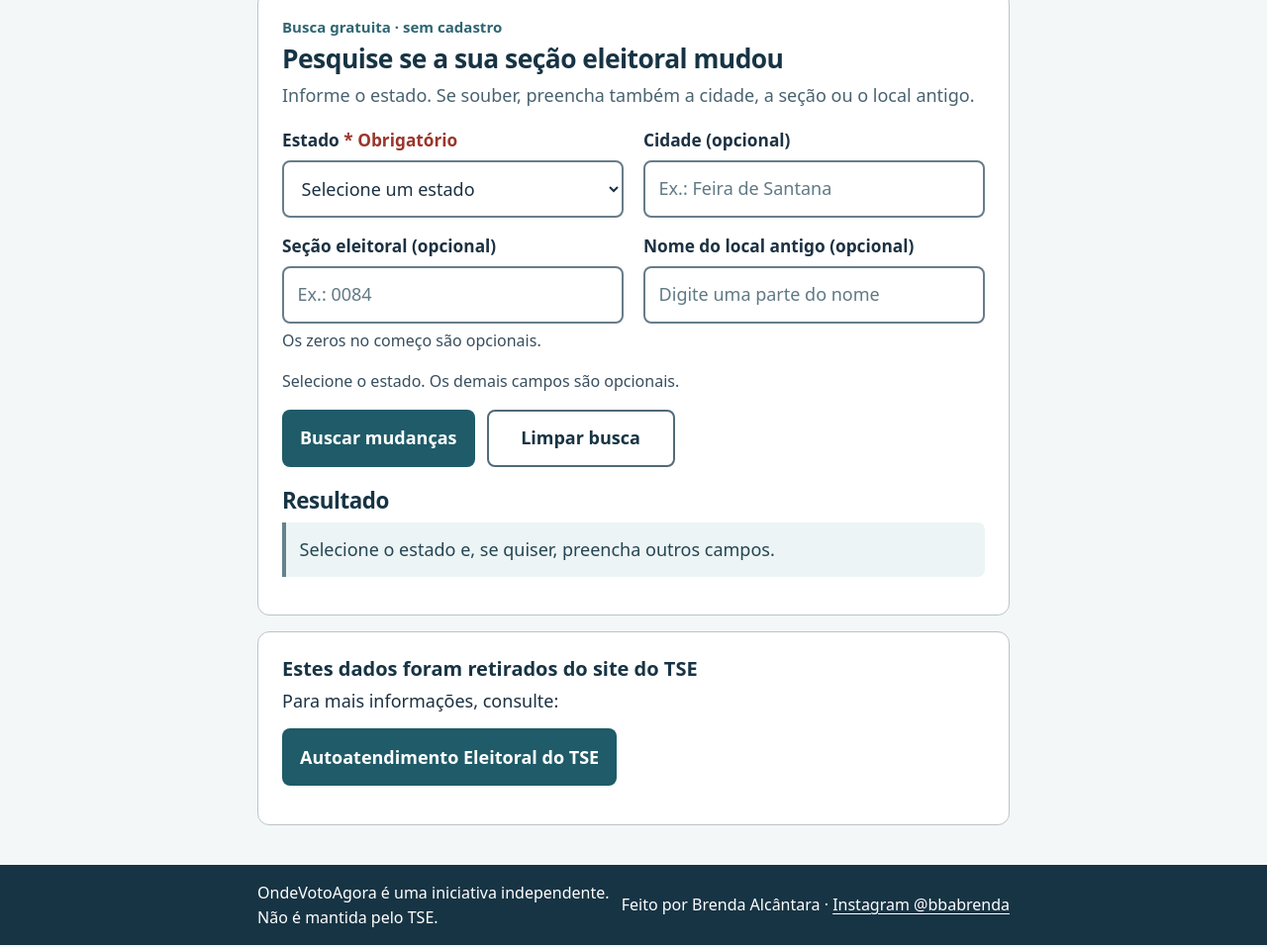
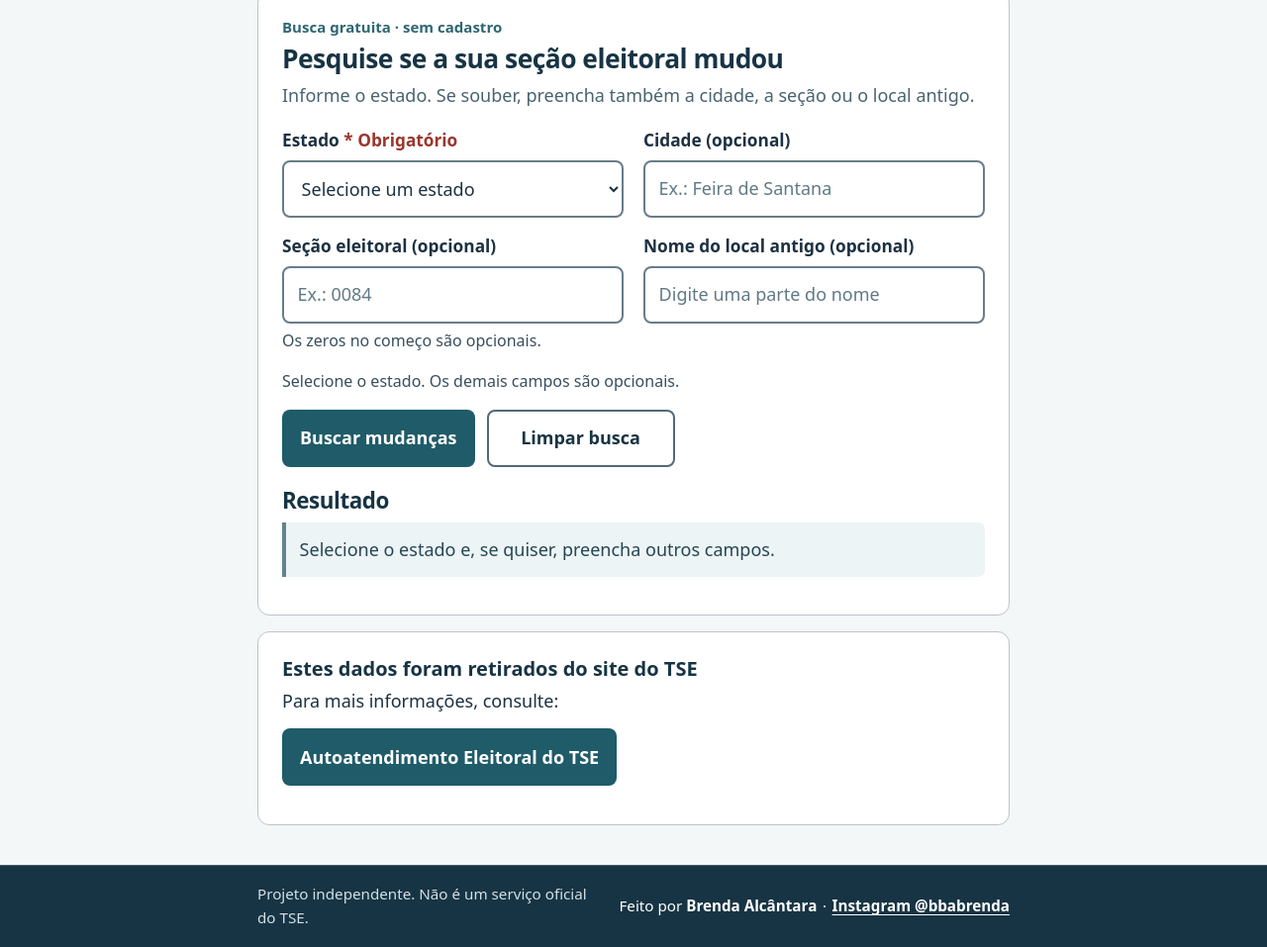
Before and after one commit to brendaalcantara/onde-voto-agora, a plain HTML site: page ondevotoagora/index.html in a window 1280 px wide. Shown: the part 506-1463 px from the top of the page at 99% size. Drawn offline with Linux system fonts and the light colour scheme.

Commit message:
Melhora o rodape do OndeVotoAgora

```diff
--- a/ondevotoagora/index.html
+++ b/ondevotoagora/index.html
@@ -97,8 +97,12 @@
 
     <footer class="site-footer">
       <div class="footer-inner">
-        <p>OndeVotoAgora é uma iniciativa independente. Não é mantida pelo TSE.</p>
-        <p>Feito por Brenda Alcântara · <a href="https://www.instagram.com/bbabrenda/" aria-label="Instagram de Brenda Alcântara, @bbabrenda" target="_blank" rel="noopener noreferrer">Instagram @bbabrenda</a></p>
+        <p class="footer-disclaimer">Projeto independente. Não é um serviço oficial do TSE.</p>
+        <p class="footer-credit">
+          <span>Feito por <strong>Brenda Alcântara</strong></span>
+          <span aria-hidden="true">·</span>
+          <a href="https://www.instagram.com/bbabrenda/" aria-label="Instagram de Brenda Alcântara, @bbabrenda" target="_blank" rel="noopener noreferrer">Instagram @bbabrenda</a>
+        </p>
       </div>
     </footer>
   </body>
--- a/ondevotoagora/styles.css
+++ b/ondevotoagora/styles.css
@@ -214,10 +214,15 @@ h1 {
 .pagination { display: grid; grid-template-columns: 1fr; gap: 0.65rem; margin-top: 1rem; text-align: center; }
 .pagination span { align-self: center; font-weight: 700; }
 .official-help { margin-top: 1rem; }
-.site-footer { color: #fff; background: var(--navy-dark); }
+.site-footer { color: #fff; background: var(--navy-dark); border-top: 1px solid rgb(255 255 255 / 18%); }
 .site-footer a { color: #fff; }
-.footer-inner { display: grid; gap: 0.35rem; padding-block: 1rem; }
-.footer-inner p { margin: 0; font-size: 1rem; }
+.footer-inner { display: grid; justify-items: center; gap: 0.65rem; padding-block: 1.1rem; text-align: center; }
+.footer-inner p { margin: 0; font-size: 0.95rem; }
+.footer-disclaimer { color: #d3e0e4; }
+.footer-credit { display: flex; flex-wrap: wrap; align-items: center; justify-content: center; gap: 0.35rem; }
+.footer-credit a { font-weight: 700; text-decoration-thickness: 0.08em; text-underline-offset: 0.18em; }
+.footer-credit a:hover { color: #d3e0e4; }
+.footer-credit a:focus-visible { outline: 3px solid #fff; outline-offset: 3px; border-radius: 2px; }
 
 @media (min-width: 700px) {
   .header-inner, .page-shell, .footer-inner { width: min(100% - 48px, 760px); }
@@ -229,8 +234,8 @@ h1 {
   .button-official { width: fit-content; }
   .result-card dl { grid-template-columns: 1fr 1fr; }
   .pagination { grid-template-columns: 1fr auto 1fr; align-items: center; }
-  .footer-inner { grid-template-columns: 1fr auto; align-items: center; }
-  .footer-inner p:last-child { text-align: right; }
+  .footer-inner { grid-template-columns: 1fr auto; align-items: center; justify-items: stretch; text-align: left; }
+  .footer-credit { justify-content: flex-end; }
 }
 
 @media (prefers-reduced-motion: reduce) {
```
